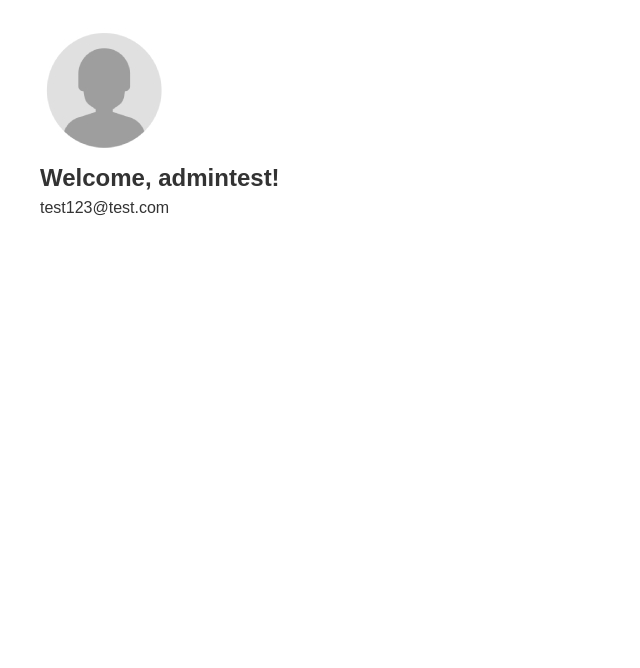
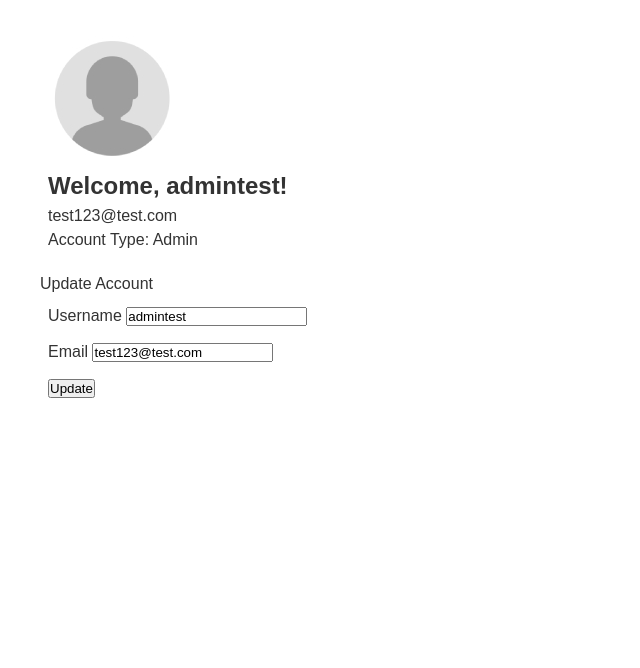
Before and after one commit to cskevhho/york-lions, a Flask app: page /account in a window 1280 px wide. Shown: the part 86-754 px from the top of the page, without its empty margins (0-640 px from the left). Run offline with Flask 3, Linux system fonts and the light colour scheme; a user stored in the database is signed in.

Commit message:
Added /admin auth, small changes to create

```diff
--- a/yorklions/forms.py
+++ b/yorklions/forms.py
@@ -1,4 +1,5 @@
 from flask_wtf import FlaskForm
+from flask_login import current_user
 from wtforms import StringField, PasswordField, SubmitField, BooleanField
 from wtforms.validators import DataRequired, Length, Email, EqualTo, ValidationError
 from .models.user import User
@@ -12,27 +13,45 @@ class RegistrationForm(FlaskForm):
     email = StringField("Email", validators=[DataRequired(), Email()])
     password = PasswordField("Password", validators=[DataRequired()])
     confirm_password = PasswordField(
-        "Confirm Password",
-        validators=[
-            DataRequired(),
-            EqualTo("password", message="Passwords do not match"),
-        ],
+        "Confirm Password", validators=[DataRequired(), EqualTo("password")]
     )
     submit = SubmitField("Sign Up")
 
     def validate_username(self, username):
         user = User.query.filter_by(username=username.data).first()
         if user:
-            raise ValidationError("Sorry, this username is already taken.")
+            raise ValidationError(
+                "That username is taken. Please choose a different one."
+            )
 
     def validate_email(self, email):
         user = User.query.filter_by(email=email.data).first()
         if user:
-            raise ValidationError("Sorry, this email is already in use.")
+            raise ValidationError("That email is taken. Please choose a different one.")
 
 
 class LoginForm(FlaskForm):
     email = StringField("Email", validators=[DataRequired(), Email()])
     password = PasswordField("Password", validators=[DataRequired()])
     remember = BooleanField("Remember Me")
-    submit = SubmitField('Login')
+    submit = SubmitField("Login")
+
+
+class UpdateAccountForm(FlaskForm):
+    username = StringField(
+        "Username", validators=[DataRequired(), Length(min=2, max=20)]
+    )
+    email = StringField("Email", validators=[DataRequired(), Email()])
+    submit = SubmitField("Update")
+
+    def validate_username(self, username):
+        if username.data != current_user.username:
+            user = User.query.filter_by(username=username.data).first()
+            if user:
+                raise ValidationError("Sorry, this username is already taken.")
+
+    def validate_email(self, email):
+        if email.data != current_user.email:
+            user = User.query.filter_by(email=email.data).first()
+            if user:
+                raise ValidationError("Sorry, this email is already in use.")
--- a/yorklions/routes/auth.py
+++ b/yorklions/routes/auth.py
@@ -1,8 +1,9 @@
 from flask import Blueprint, render_template, flash, redirect, url_for, request
 from flask_login import login_user, current_user, logout_user, login_required
-from ..forms import RegistrationForm, LoginForm
+from ..forms import RegistrationForm, LoginForm, UpdateAccountForm
 from ..extensions import db, bcrypt
 from ..models.user import User
+from .user.controller import create_user
 
 auth = Blueprint("auth", __name__)
 
@@ -18,9 +19,7 @@ def register():
         hashed_password = bcrypt.generate_password_hash(form.password.data).decode(
             "utf-8"
         )
-        user = User(
-            username=form.username.data, email=form.email.data, password=hashed_password
-        )
+        create_user(form.username.data, form.email.data, hashed_password)
         flash(f"Account created, please login!", "success")
         return redirect(url_for("auth.login"))
     return render_template(
@@ -55,8 +54,21 @@ def logout():
     return redirect(url_for("main.main_index"))
 
 
-@auth.route("/account")
+@auth.route("/account", methods=["POST", "GET"])
 @login_required  # decorators, yum
 def account():
+    form = UpdateAccountForm()
+    if form.validate_on_submit():
+        current_user.username = form.username.data
+        current_user.email = form.email.data
+        db.session.commit()
+        flash("Account updated!", "success")
+        return redirect(url_for("auth.account"))
+    elif request.method == "GET":  # populate form with current user info on
+        form.username.data = current_user.username
+        form.email.data = current_user.email
+
     image_file = url_for("static", filename="account/" + current_user.image_file)
-    return render_template("account.html", title="Account", image_file=image_file)
+    return render_template(
+        "account.html", title="Account", image_file=image_file, form=form
+    )
--- a/yorklions/routes/main.py
+++ b/yorklions/routes/main.py
@@ -1,4 +1,5 @@
-from flask import Blueprint, render_template
+from flask import Blueprint, render_template, flash, redirect, url_for, request
+from flask_login import login_user, current_user, logout_user, login_required
 from ..forms import RegistrationForm, LoginForm
 
 main = Blueprint("main", __name__)
@@ -30,4 +31,7 @@ def hot_deals():
 
 @main.route("/admin/", methods=["GET", "POST"])
 def admin_dash():
+    if current_user.is_admin == False:              # can comment out, just here for testing purposes
+        flash("You are not an admin!", "danger")
+        return redirect(url_for("main.main_index"))
     return render_template("admin.html")
--- a/yorklions/routes/user/create.py
+++ b/yorklions/routes/user/create.py
@@ -3,7 +3,10 @@ from ...extensions import db
 
 
 def create_user(username, email, password):
+    existing_users = User.query.all()
     new_user = User(username=username, email=email, password=password)
+    if not existing_users:  # TO CREATE ADMIN ACCOUNT ON FIRST RUN, COMMENT OUT AFTER
+        new_user.is_admin = True
     db.session.add(new_user)
     db.session.commit()
     return {"message": f"User '{new_user.id}' created successfully"}, 200
--- a/yorklions/templates/account.html
+++ b/yorklions/templates/account.html
@@ -3,9 +3,39 @@
 
 <div class="account-content">
     <div class="content-media">
-        <img src="{{ image_file }}" alt="Profile Photo">
-        <h2>Welcome, {{ current_user.username }}!</h2>
-        <p>{{ current_user.email }}</p>
+        <div class="media-body">
+            <img src="{{ image_file }}" alt="Profile Photo">
+            <h2>Welcome, {{ current_user.username }}!</h2>
+            <p>{{ current_user.email }}</p>
+            <p>Account Type: {{ 'Admin' if current_user.is_admin else 'User' }}</p>
+        </div>
+    </div>
+    <div class="content-section">
+        <form action="" method="post" novalidate>
+            {{ form.hidden_tag() }}
+            <legend>Update Account</legend>
+            <div>
+                {{ form.username.label() }}
+                {{ form.username() }}
+                {% if form.username.errors %}
+                {% for error in form.username.errors %}
+                <p style="color: red;">{{ error }}</p>
+                {% endfor %}
+                {% endif %}
+            </div>
+            <div>
+                {{ form.email.label() }}
+                {{ form.email() }}
+                {% if form.email.errors %}
+                {% for error in form.email.errors %}
+                <p style="color: red;">{{ error }}</p>
+                {% endfor %}
+                {% endif %}
+            </div>
+            <div>
+                {{ form.submit() }}
+            </div>
+        </form>
     </div>
 </div>
 {% endblock content %}
```
Also changed, not shown: instance/db.sqlite3.
